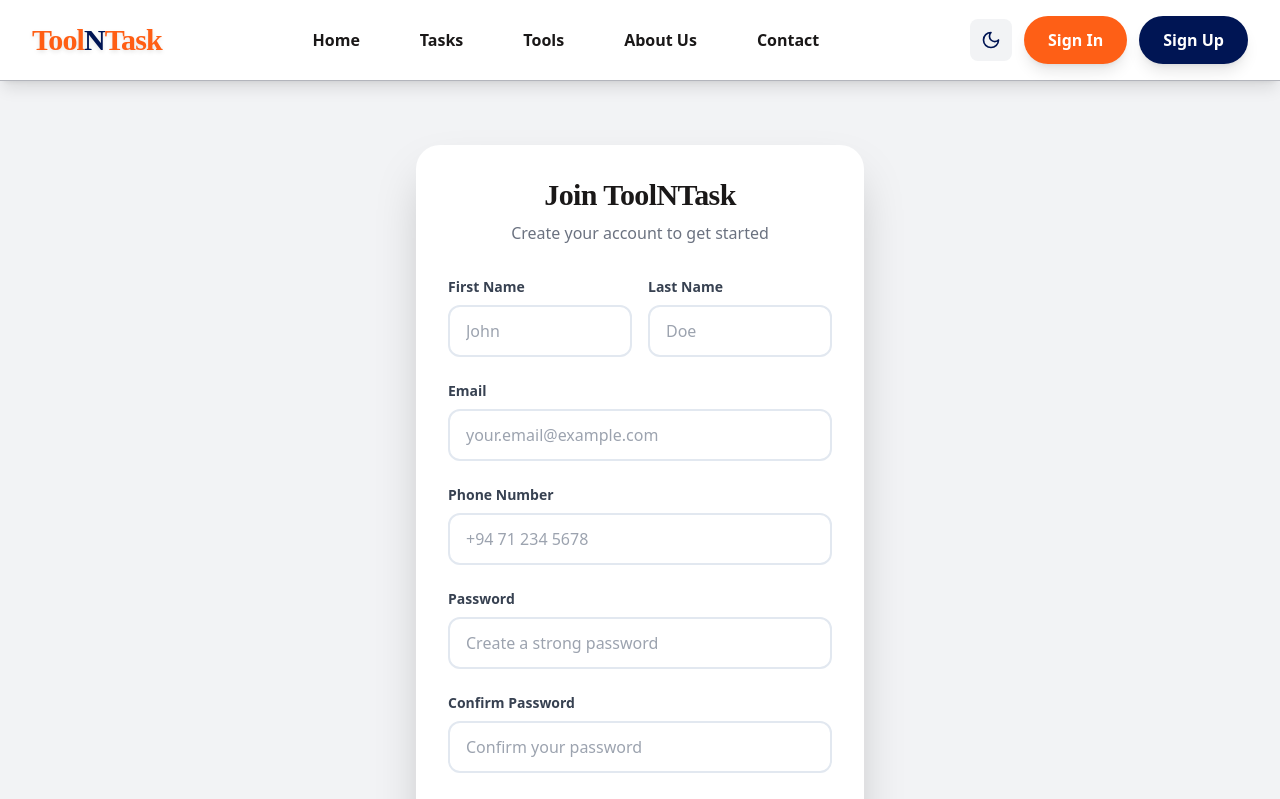
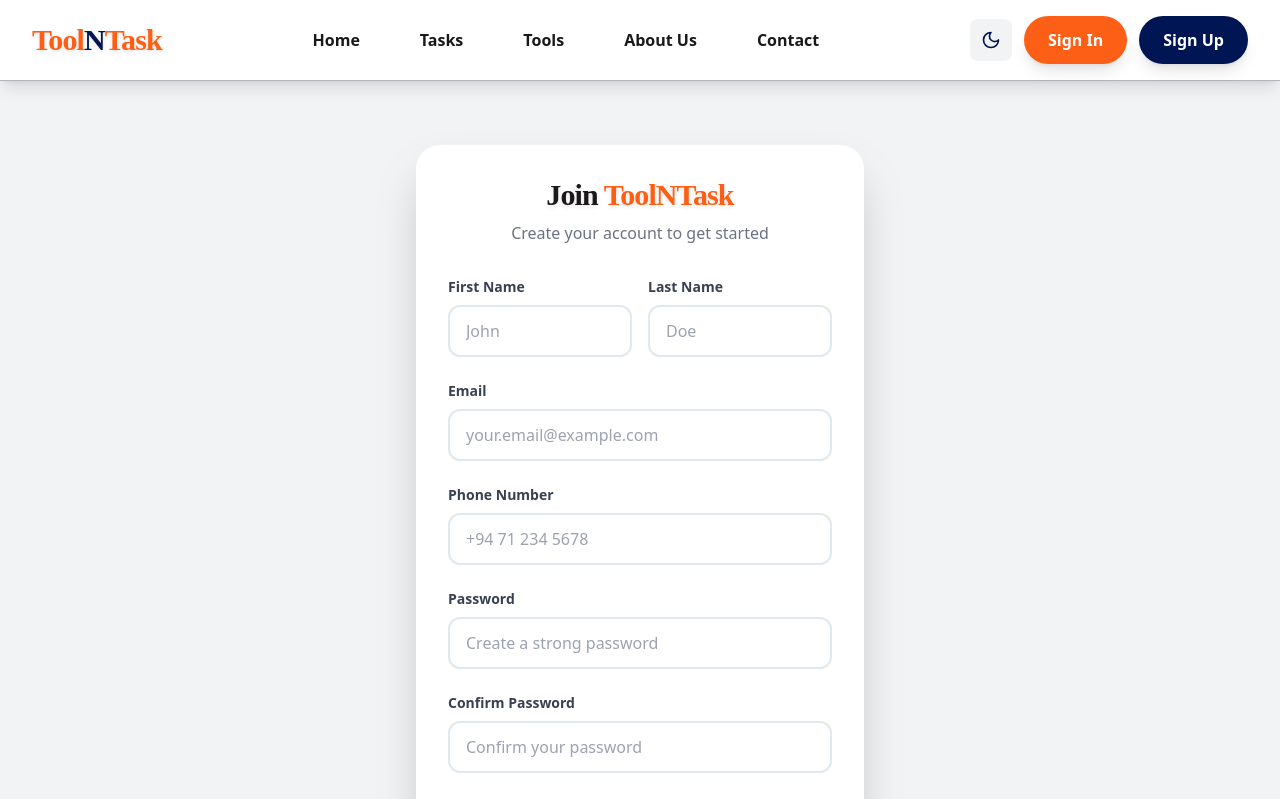
Before and after one commit to SeneshFitzroy/ToolnTask, a Next.js app: page /SignUp in a window 1280 px wide. Shown: the top 799 px of the page. Built offline with nearby package versions, Linux system fonts and the light colour scheme; a web font is replaced by a local one.

Commit message:
feat: Enhanced pages/SignUp.tsx, pages/SignIn.tsx, pages/About.tsx,  - Detailed changes: diff --git a/pages/About.tsx b/pages/About.tsx ind... at 01:58 PM +0530, July 03, 2025

```diff
--- a/pages/About.tsx
+++ b/pages/About.tsx
@@ -24,7 +24,7 @@ export default function About() {
             <h1 className="text-3xl sm:text-4xl lg:text-5xl xl:text-6xl font-bold mb-4 sm:mb-6 lg:mb-8" style={{ color: theme === 'dark' ? '#FFFFFF' : '#1A1818' }}>
               About{' '}
               <span
-                className="relative inline-block logo-font"
+                className="relative inline-block logo-large"
                 style={{ color: '#FF5E14' }}
               >
                 ToolNTask
--- a/pages/SignIn.tsx
+++ b/pages/SignIn.tsx
@@ -25,7 +25,7 @@ export default function SignIn() {
           <div className="rounded-2xl sm:rounded-3xl shadow-2xl p-6 sm:p-8" style={{ backgroundColor: theme === 'dark' ? '#1A1818' : '#FFFFFF' }}>
             <div className="text-center mb-6 sm:mb-8">
               <h1 className="text-xl sm:text-2xl lg:text-3xl font-bold mb-2" style={{ color: theme === 'dark' ? '#FFFFFF' : '#1A1818' }}>Welcome Back!</h1>
-              <p style={{ color: theme === 'dark' ? '#B3B5BC' : '#6B7280' }}>Sign in to your <span className="logo-font" style={{ color: '#FF5E14' }}>ToolNTask</span> account</p>
+              <p style={{ color: theme === 'dark' ? '#B3B5BC' : '#6B7280' }}>Sign in to your <span className="logo-medium" style={{ color: '#FF5E14' }}>ToolNTask</span> account</p>
             </div>
 
             <form className="space-y-4 sm:space-y-6">
--- a/pages/SignUp.tsx
+++ b/pages/SignUp.tsx
@@ -24,7 +24,7 @@ export default function SignUp() {
         <div className="max-w-sm sm:max-w-md w-full">
           <div className="rounded-2xl sm:rounded-3xl shadow-2xl p-6 sm:p-8" style={{ backgroundColor: theme === 'dark' ? '#1A1818' : '#FFFFFF' }}>
             <div className="text-center mb-6 sm:mb-8">
-              <h1 className="text-xl sm:text-2xl lg:text-3xl font-bold mb-2 logo-font" style={{ color: theme === 'dark' ? '#FFFFFF' : '#1A1818' }}>Join ToolNTask</h1>
+              <h1 className="text-xl sm:text-2xl lg:text-3xl font-bold mb-2 logo-large" style={{ color: theme === 'dark' ? '#FFFFFF' : '#1A1818' }}>Join <span style={{ color: '#FF5E14' }}>ToolNTask</span></h1>
               <p style={{ color: theme === 'dark' ? '#B3B5BC' : '#6B7280' }}>Create your account to get started</p>
             </div>
 
```
